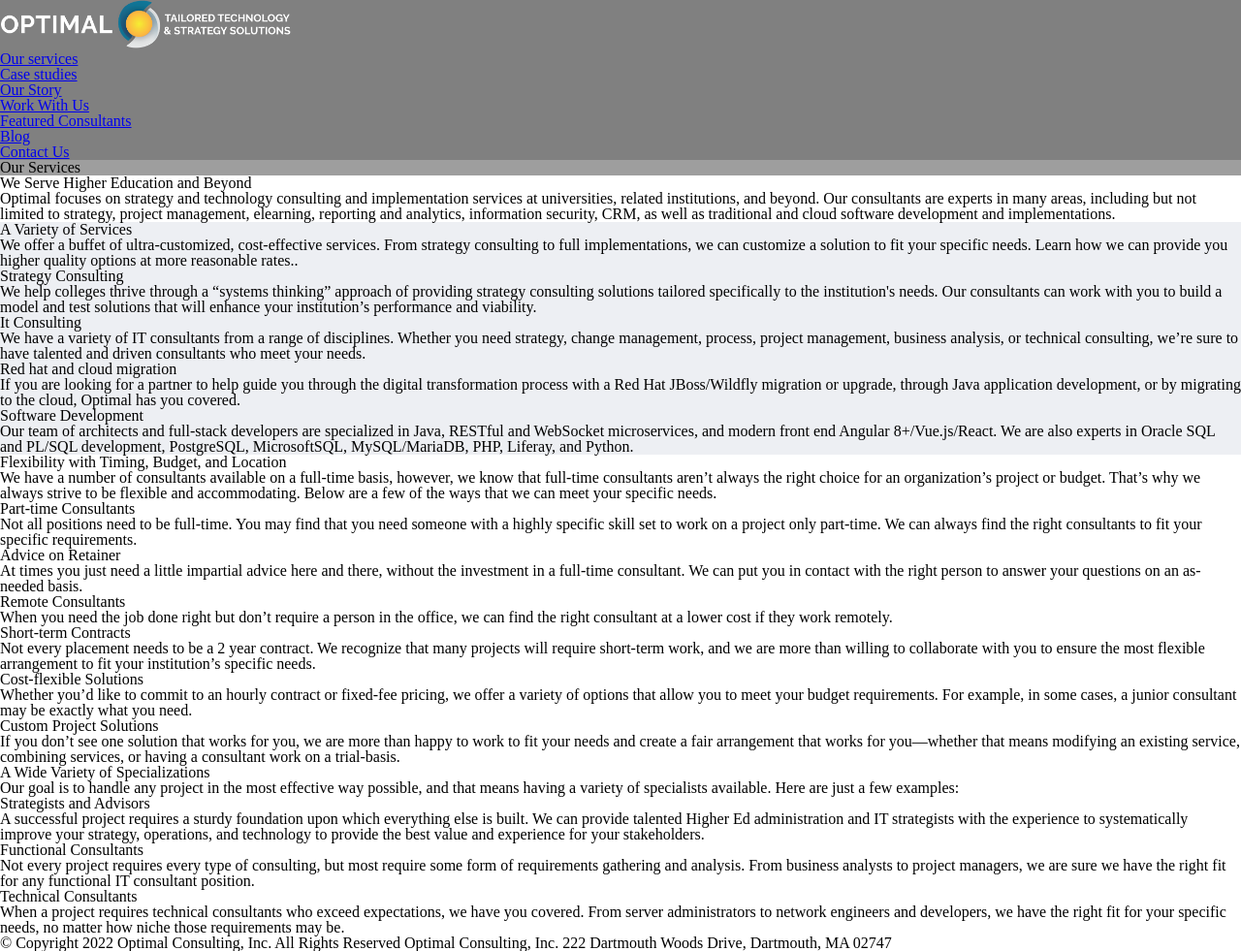
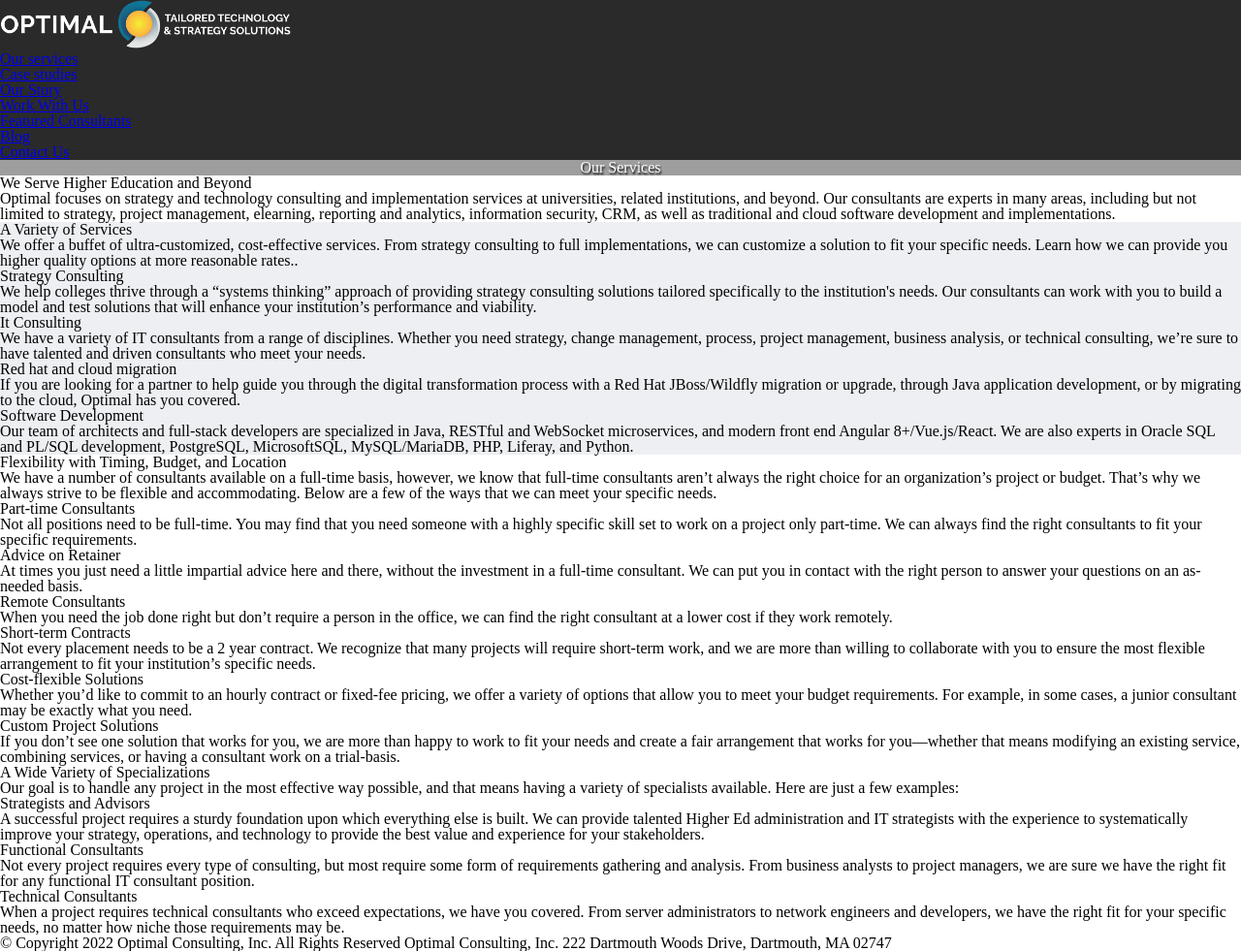
Before and after one commit to NIFT-Web-Design/Samiksha_Rathod, a plain HTML site: page Index.html in a window 1280 px wide. Shown: the whole page at 97% size. Drawn offline with Linux system fonts and the light colour scheme; grey boxes are pictures that could not be loaded.

Commit message:
h1 Styling

```diff
--- a/Index.html
+++ b/Index.html
@@ -23,7 +23,7 @@
       </nav>
     </header>
     <main>
-      <section id="OS">
+      <section>
         <h1>Our Services</h1>
       </section>
 
--- a/Style Sheet/Main.css
+++ b/Style Sheet/Main.css
@@ -1,11 +1,16 @@
 header {
-  background-color: Grey;
+  background-color: #2a2a2a
 }
-
+h1 {
+  background-image: url(htpps://www.optimal-partners.com/site_images/ourServicesHeader.jpg);
+  background-position: center;
+color: #fff;
+font-family: BrandonText-Light;
+font-size: 50px;
+text-shadow: 1px 2px 2px #000;
+text-align: center;
+padding: 70px 0;
+width: 100}
 #VS {
   background-color:#edeff3
 }
-
-#OS {
-  background-image:url(https://www.optimal-partners.com/site_images/ourServicesHeader.jpg);
-}
```
